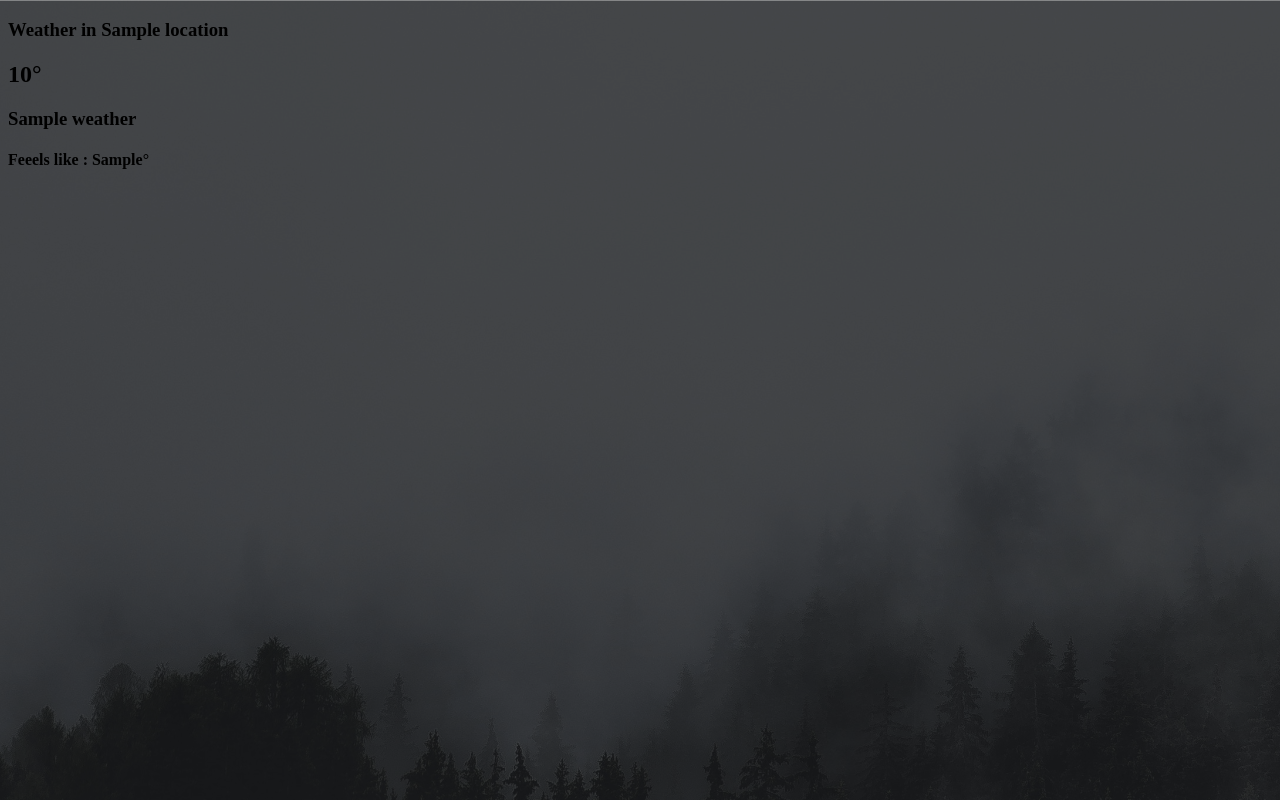
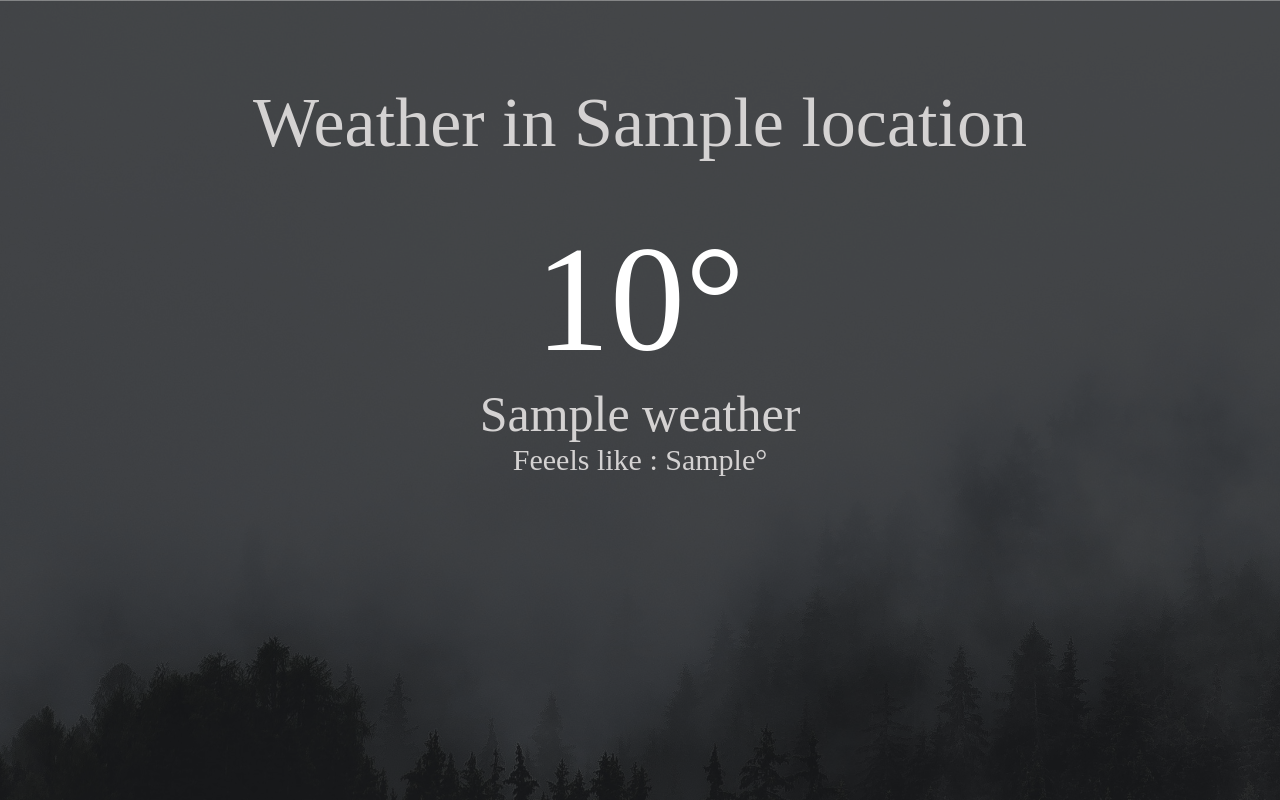
Before and after one commit to Pramodrt/Weather-Dashboard, a Flask app: template templates/results.html in a window 1280 px wide. Run offline with Flask 2, Linux system fonts and the light colour scheme; the template is opened without the code that fills it: most values are stand-ins (such as "Sample title", 1, 10 or a date in 2020).

Commit message:
Result css
Completed result css

```diff
--- a/static/styles/results.css
+++ b/static/styles/results.css
@@ -1,3 +1,38 @@
 body{
     background-image: url('/static/img/back.png');
 }
+
+.area{
+    padding: 0px;
+    margin: 0px;
+    margin-top: 100px;
+    position: relative;
+    margin: -2% auto 20px auto;
+    padding-top: 100px;
+    padding-bottom: 100px;
+    align-items: center;
+    text-align: center;
+    color: #D4D2D2;
+}
+
+.area p:nth-child(1){
+    font-size: 70px;
+    margin: 0px;
+    padding-bottom: 50px;
+}
+
+.area p:nth-child(2){
+    font-size: 150px;
+    margin: 0px;
+    color: white;
+}
+
+.area p:nth-child(3){
+    font-size: 50px;
+    margin: 0px;
+}
+
+.area p:nth-child(4){
+    font-size: 30px;
+    margin: 0px;
+}
--- a/templates/results.html
+++ b/templates/results.html
@@ -4,12 +4,16 @@
     <meta charset="UTF-8">
     <meta name="viewport" content="width=device-width, initial-scale=1.0">
     <link rel="stylesheet" type="text/css" href="{{ url_for('static', filename='styles/results.css')}} ">
+    <link rel="icon" href="{{ url_for('static', filename='img/fav.png') }}">
     <title>Weather Results</title>
 </head>
 <body>
-    <h3>Weather in {{ location }}</h3>
-    <h2>{{ temp }}°</h2>
-    <h3>{{ weather }}</h3>
-    <h4>Feeels like : {{ feels_like }}°</h4>
+    <div class="area">
+        <p>Weather in {{ location }}</p>
+        <p>{{ temp }}°</p>
+        <p>{{ weather }}</p>
+        <p>Feeels like : {{ feels_like }}°</p>
+    </div>
+
 </body>
 </html>
```
